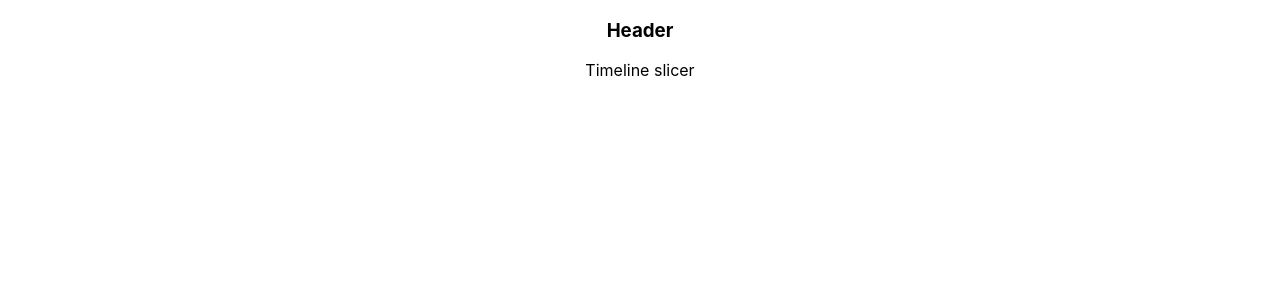
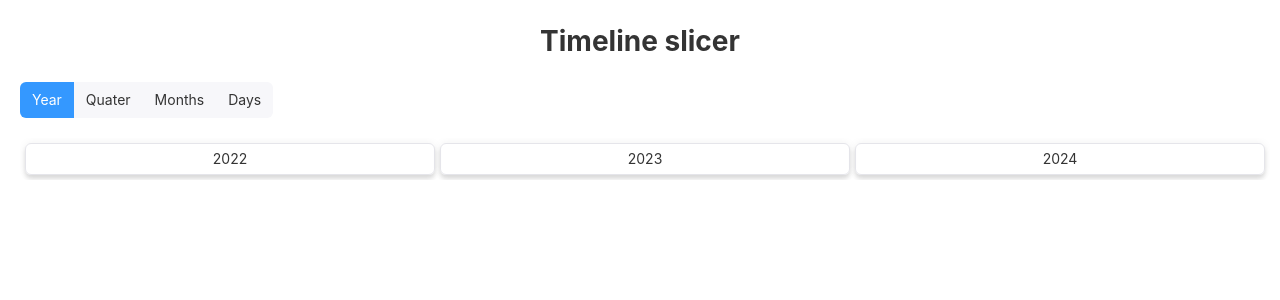
Before and after one commit to ShyamPanchal/TimelineSlicer, a React (Create React App) app: page / in a window 1280 px wide. Shown: the top 300 px of the page. Built offline with nearby package versions, Linux system fonts and the light colour scheme.

Commit message:
Added Quater and Month View

```diff
--- a/package.json
+++ b/package.json
@@ -13,6 +13,7 @@
     "react": "^18.2.0",
     "react-dom": "^18.2.0",
     "react-scripts": "5.0.1",
+    "rsuite": "^5.22.1",
     "typescript": "^4.8.4",
     "web-vitals": "^2.1.0"
   },
--- a/src/App.css
+++ /dev/null
@@ -1,38 +0,0 @@
-.App {
-  text-align: center;
-}
-
-.App-logo {
-  height: 40vmin;
-  pointer-events: none;
-}
-
-@media (prefers-reduced-motion: no-preference) {
-  .App-logo {
-    animation: App-logo-spin infinite 20s linear;
-  }
-}
-
-.App-header {
-  background-color: #282c34;
-  min-height: 100vh;
-  display: flex;
-  flex-direction: column;
-  align-items: center;
-  justify-content: center;
-  font-size: calc(10px + 2vmin);
-  color: white;
-}
-
-.App-link {
-  color: #61dafb;
-}
-
-@keyframes App-logo-spin {
-  from {
-    transform: rotate(0deg);
-  }
-  to {
-    transform: rotate(360deg);
-  }
-}
--- a/src/App.tsx
+++ b/src/App.tsx
@@ -1,11 +1,15 @@
-import "./App.css";
+import { Container, CustomProvider } from "rsuite";
+import "rsuite/dist/rsuite.min.css";
 import TimelineSlicer from "./components/timeline-slicer";
 
 function App() {
   return (
-    <div className="App">
-      <h3>Header</h3>
-      <TimelineSlicer />
+    <div style={{ textAlign: "center" }}>
+      <CustomProvider theme="light">
+        <Container>
+          <TimelineSlicer />
+        </Container>
+      </CustomProvider>
     </div>
   );
 }
--- /dev/null
+++ b/src/components/timeline-slicer/MonthView.tsx
@@ -0,0 +1,38 @@
+import { Panel } from "rsuite";
+import { Calender } from "./utils";
+
+export function MonthView(props: { calender: Calender }) {
+  return (
+    <div className="ui-container">
+      {Object.entries(props.calender).map(([year, quaters]) =>
+        Object.entries(quaters).map(([quater, months]) => (
+          <Panel
+            key={year + "-" + quater}
+            className="flex-box"
+            style={{ flex: Object.values(months).length, padding: "0px" }}
+            shaded
+            bordered
+            bodyFill
+          >
+            {year} - Q{quater}
+            <div className="sub-container">
+              {Object.keys(months).map((month) => {
+                return (
+                  <Panel
+                    key={month}
+                    className="year-box flex-box"
+                    shaded
+                    bordered
+                    bodyFill
+                  >
+                    {month}
+                  </Panel>
+                );
+              })}
+            </div>
+          </Panel>
+        ))
+      )}
+    </div>
+  );
+}
--- /dev/null
+++ b/src/components/timeline-slicer/QuaterView.tsx
@@ -0,0 +1,36 @@
+import { Panel } from "rsuite";
+import { Calender } from "./utils";
+
+export function QuaterView(props: { calender: Calender }) {
+  return (
+    <div className="ui-container">
+      {Object.entries(props.calender).map(([year, quaters]) => (
+        <Panel
+          key={year}
+          className="flex-box"
+          style={{ flex: Object.values(quaters).length, padding: "0px" }}
+          shaded
+          bordered
+          bodyFill
+        >
+          {year}
+          <div className="ui-container">
+            {Object.keys(quaters).map((quater) => {
+              return (
+                <Panel
+                  key={quater}
+                  className="year-box flex-box"
+                  shaded
+                  bordered
+                  bodyFill
+                >
+                  {quater}
+                </Panel>
+              );
+            })}
+          </div>
+        </Panel>
+      ))}
+    </div>
+  );
+}
--- /dev/null
+++ b/src/components/timeline-slicer/YearView.tsx
@@ -0,0 +1,20 @@
+import { Panel } from "rsuite";
+import { Calender } from "./utils";
+
+export function YearView(props: { calender: Calender }) {
+  return (
+    <div className="ui-container">
+      {Object.keys(props.calender).map((year) => (
+        <Panel
+          key={year}
+          className="year-box flex-box"
+          shaded
+          bordered
+          bodyFill
+        >
+          {year}
+        </Panel>
+      ))}
+    </div>
+  );
+}
--- /dev/null
+++ b/src/components/timeline-slicer/index.css
@@ -0,0 +1,27 @@
+.ui-container {
+  display: flex;
+  width: 100%;
+  flex-direction: row;
+  overflow-x: auto;
+  padding: 5px;
+}
+
+.sub-container {
+  display: flex;
+  min-width: fit-content;
+  flex-direction: row;
+  padding: 5px;
+}
+
+.year-box {
+  min-width: 50px;
+  padding: 5px;
+}
+
+.flex-box {
+  flex: 1;
+}
+
+.flex-box + .flex-box {
+  margin-left: 5px;
+}
--- a/src/components/timeline-slicer/index.tsx
+++ b/src/components/timeline-slicer/index.tsx
@@ -1,5 +1,60 @@
+import { useState } from "react";
+import { Container, Content, Header } from "rsuite";
+import "./index.css";
+import { QuaterView } from "./QuaterView";
+
+import { Button, ButtonGroup, ButtonToolbar } from "rsuite";
+import { MonthView } from "./MonthView";
+import { getCalender } from "./utils";
+import { YearView } from "./YearView";
+
 function TimelineSlicer() {
-  return <div>Timeline slicer</div>;
+  const startDate = new Date(2022, 10, 11);
+  const endDate = new Date(2024, 0, 1);
+  const calender = getCalender(startDate, endDate);
+
+  console.log("Calender", calender);
+
+  const [ui, setUI] = useState<"year" | "quater" | "months" | "days">("year");
+
+  const enabled = (key: string) => (key === ui ? "primary" : "default");
+
+  return (
+    <Container style={{ padding: "20px" }}>
+      <Header>
+        <h3>Timeline slicer</h3>
+      </Header>
+      <br />
+      <Content>
+        <ButtonToolbar>
+          <ButtonGroup>
+            <Button appearance={enabled("year")} onClick={() => setUI("year")}>
+              Year
+            </Button>
+            <Button
+              appearance={enabled("quater")}
+              onClick={() => setUI("quater")}
+            >
+              Quater
+            </Button>
+            <Button
+              appearance={enabled("months")}
+              onClick={() => setUI("months")}
+            >
+              Months
+            </Button>
+            <Button appearance={enabled("days")} onClick={() => setUI("days")}>
+              Days
+            </Button>
+          </ButtonGroup>
+        </ButtonToolbar>
+        <br />
+        {ui === "year" && <YearView calender={calender} />}
+        {ui === "quater" && <QuaterView calender={calender} />}
+        {ui === "months" && <MonthView calender={calender} />}
+      </Content>
+    </Container>
+  );
 }
 
 export default TimelineSlicer;
--- /dev/null
+++ b/src/components/timeline-slicer/utils.ts
@@ -0,0 +1,49 @@
+export interface Calender {
+  [key: string]: {
+    // year
+    [key: string]: {
+      // quater
+      [key: string]: number[]; // month
+    };
+  };
+}
+
+export const getCalender = (startDate: Date, endDate: Date) => {
+  let calender: Calender = {};
+
+  let _date: any = undefined;
+  for (
+    _date = startDate;
+    _date <= endDate;
+    _date.setDate(_date.getDate() + 1)
+  ) {
+    const _year = _date.getFullYear();
+    const _quater = Math.floor(_date.getMonth() / 3) + 1;
+    const _month = _date.getMonth() + 1;
+    const _day = _date.getDate();
+
+    if (!(_year in calender)) {
+      calender[_year] = {};
+    }
+
+    if (!(_quater in calender[_year])) {
+      calender[_year][_quater] = {};
+    }
+
+    if (!(_month in calender[_year][_quater])) {
+      calender[_year][_quater][_month] = [];
+    }
+
+    if (!(_day in calender[_year][_quater][_month])) {
+      calender[_year][_quater][_month].push(_day);
+    }
+  }
+  return calender;
+};
+
+// function getCalenderLists(calender: Calender) {
+//   const years = Object.keys(calender);
+//   const quaters = Object.values(calender).map((month) => Object.keys(month));
+//   const months = Object.values(calender).map((month) => Object.values(month));
+//   return { years, quaters, months };
+// }
```
Also changed, not shown: src/components/timeline-slicer/CalenderUI.tsx (added, +50 -0 lines), 1 other file (tests, documents, lock files or other folders).
